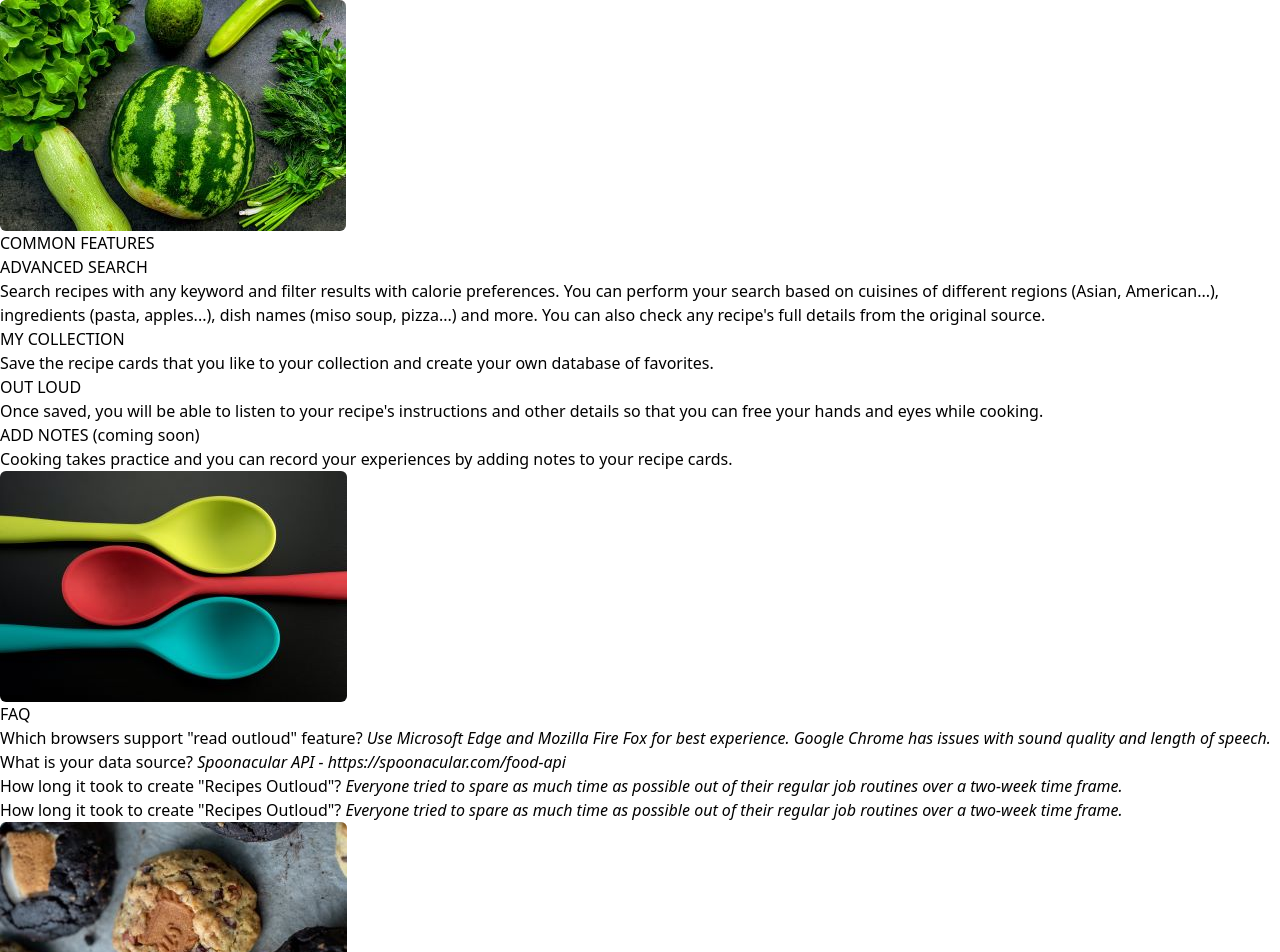
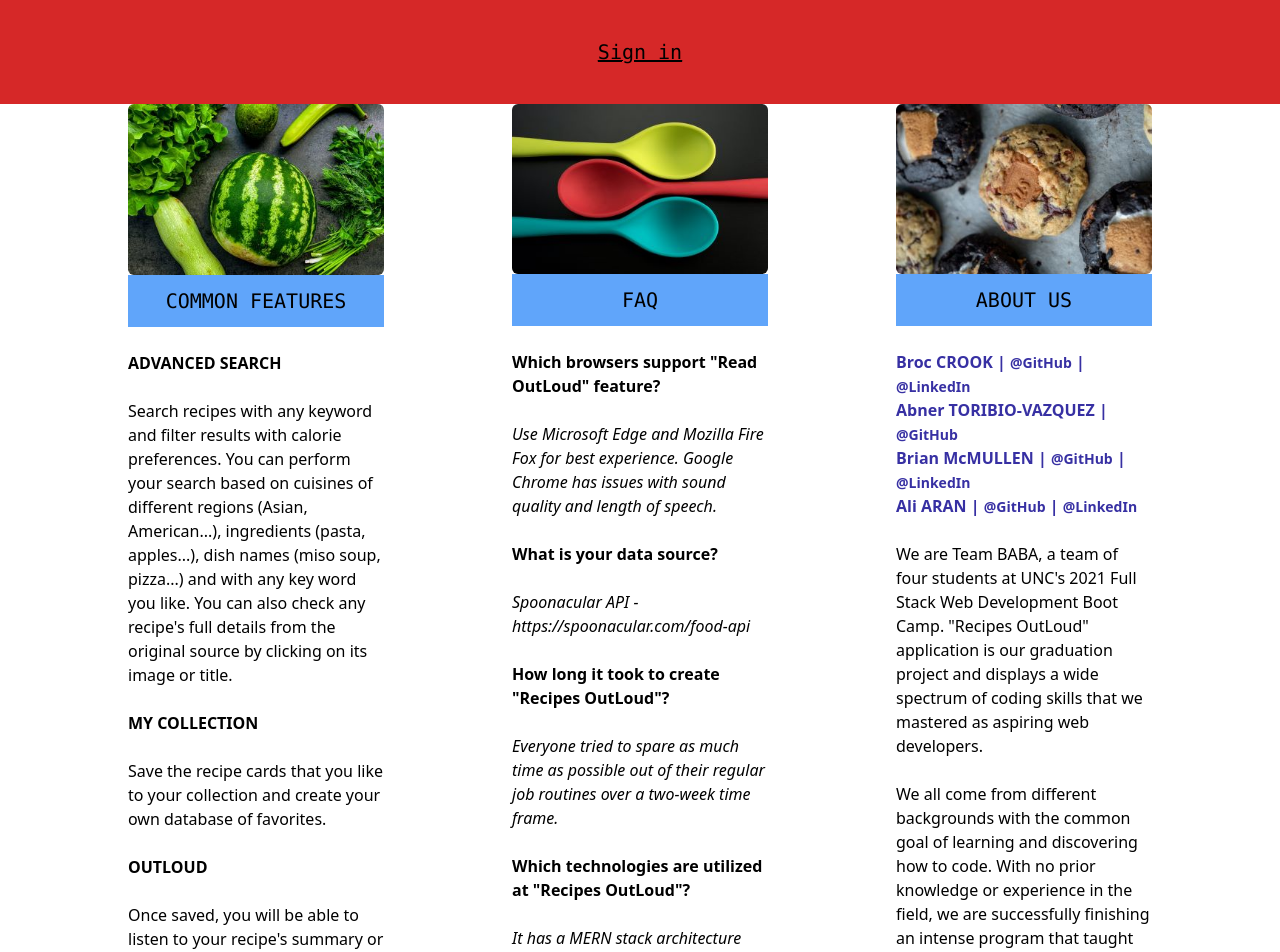
Before and after one commit to AbnerTor/recipes-outloud-two, a React (Create React App) app in the folder client/: page /features in a window 1280 px wide. Shown: the top 952 px of the page. Built offline with nearby package versions, Linux system fonts and the light colour scheme; a web font is replaced by a local one.

Commit message:
styled MyFeatures.js

```diff
--- a/client/src/components/HeaderHome.js
+++ b/client/src/components/HeaderHome.js
@@ -49,11 +49,11 @@ const HeaderHome = () => {
                             <GiCookingPot />
                         </div>
                     </IconContext.Provider>
-                    <h1 className='pl-4 pt-5 text-offWhite font-landing text-6xl '>RECIPES OUTLOUD</h1>
+                    <h1 className='pl-4 pt-5 text-offWhite font-landing text-6xl '>RECIPES OUT LOUD</h1>
                 </Link>
 
                 <p className="pl-14 text-lg text-offWhite font-mono">Expand Your Joy of Cooking!</p>
-
+                <p className="pl-14 text-lg text-offWhite font-mono">Recipes Out Loud is an interactive platform where you can create your own collection of recipes and listen to them</p>
             </div>
 
             <div className="flex flex-row">
--- a/client/src/pages/HomeFeatures.js
+++ b/client/src/pages/HomeFeatures.js
@@ -1,4 +1,6 @@
 import React from 'react'
+import Navbar from '../components/Navbar';
+
 import features from '../images/features-small.jpg';
 import faq from '../images/faq-small.jpg';
 import aboutus from '../images/aboutus-small.jpg';
@@ -6,89 +8,100 @@ import aboutus from '../images/aboutus-small.jpg';
 function HomeFeatures() {
   return (
     <div>
-
-      <div>
+      <div className="flex-row justify-center">
+        <Navbar />
+      </div>
+      <div className="flex justify-evenly">
+        <div className="flex-column w-1/5">
           <div>
             <img className="rounded-md h-54" src={features} alt="a table full of meals" />
           </div>
-        <h2>COMMON FEATURES</h2>
-        <div>
+          <h2 className="py-3 bg-blue-400 text-xl flex justify-center font-mono">COMMON FEATURES</h2>
+          <div className="mt-6 mb-20">
             <ul>
               <li>
-              ADVANCED SEARCH
-              <br/>
-              Search recipes with any keyword and filter results with calorie preferences. You can perform your search based on cuisines of different regions (Asian, American...), ingredients (pasta, apples...), dish names (miso soup, pizza...) and more. You can also check any recipe's full details from the original source.
+                <h3 className="text-l font-semibold">ADVANCED SEARCH</h3>
+                <br />
+                Search recipes with any keyword and filter results with calorie preferences. You can perform your search based on cuisines of different regions (Asian, American...), ingredients (pasta, apples...), dish names (miso soup, pizza...) and with any key word you like. You can also check any recipe's full details from the original source by clicking on its image or title.
               </li>
+              <br />
               <li>
-              MY COLLECTION
-              <br/>
+                <h3 className="text-l font-semibold">MY COLLECTION</h3>
+                <br />
                 Save the recipe cards that you like to your collection and create your own database of favorites.
               </li>
+              <br />
               <li>
-              OUT LOUD
-              <br/>
-              Once saved, you will be able to listen to your recipe's instructions and other details so that you can free your hands and eyes while cooking.
+                <h3 className="text-l font-semibold">OUTLOUD</h3>
+                <br />
+                Once saved, you will be able to listen to your recipe's summary or instructions or ingredients so that you can free your hands and eyes while cooking.
               </li>
+              <br />
               <li>
-              ADD NOTES (coming soon)
-              <br/>
+                <h3 ><span className="text-l font-semibold">ADD NOTES </span><span>(coming soon)</span></h3>
+                <br />
                 Cooking takes practice and you can record your experiences by adding notes to your recipe cards.
               </li>
             </ul>
           </div>
         </div>
 
-      <div>
+        <div className="flex-column w-1/5">
           <div>
             <img className="rounded-md h-54" src={faq} alt="a table full of meals" />
           </div>
-        <h2>FAQ</h2>
+          <h2 className="py-3 bg-blue-400 text-xl flex justify-center font-mono">FAQ</h2>
 
-        <div>
+          <div >
             <ul>
-            <li>
-              Which browsers support "read outloud" feature? <span className="italic">Use Microsoft Edge and Mozilla Fire Fox for best experience. Google Chrome has issues with sound quality and length of speech.</span>
+              <li className="mt-6">
+                <span className="font-semibold">Which browsers support "Read OutLoud" feature?</span><br /><br /><span className="italic">Use Microsoft Edge and Mozilla Fire Fox for best experience. Google Chrome has issues with sound quality and length of speech.</span>
               </li>
-            <li>
-              What is your data source? <span className="italic">Spoonacular API - https://spoonacular.com/food-api</span>
+              <li className="mt-6">
+                <span className="font-semibold">What is your data source?</span><br /><br /><span className="italic">Spoonacular API - https://spoonacular.com/food-api</span>
               </li>
-            <li>
-              How long it took to create "Recipes Outloud"? <span className="italic">Everyone tried to spare as much time as possible out of their regular job routines over a two-week time frame.</span>
+              <li className="mt-6">
+                <span className="font-semibold">How long it took to create "Recipes OutLoud"?</span><br /><br /><span className="italic">Everyone tried to spare as much time as possible out of their regular job routines over a two-week time frame.</span>
               </li>
-            <li>
-              How long it took to create "Recipes Outloud"? <span className="italic">Everyone tried to spare as much time as possible out of their regular job routines over a two-week time frame.</span>
+              <li className="mt-6">
+                <span className="font-semibold">Which technologies are utilized at "Recipes OutLoud"?</span><br /><br /><span className="italic">It has a MERN stack architecture with Tailwindcss. Text to speech functionality is run by react-speech component.</span>
               </li>
             </ul>
           </div>
         </div>
 
-      <div>
+        <div className="flex-column w-1/5">
           <div>
             <img className="rounded-md h-54" src={aboutus} alt="a table full of meals" />
           </div>
-        <h2>ABOUT US</h2>
-        <p>
-          We are Team BABA, a team of four students at UNC's 2021 Full Stack Web Development Boot Camp. "Recipes Out Loud" application is our graduation project and displays a wide spectrum of coding skills that we mastered as aspiring web developers.
-          <br/>
-          We all come from different backgrounds with the common goal of learning and discovering how to code. With no prior knowledge or experience in the field, we are successfully finishing an intense program that taught us the newest technologies. "Recipes Out Loud" is not only a manifestation of such knowledge but also our ability to work as a team, at both front end and back end tasks.
-          <br/>
-          We are very proud to create "Recipes Out Loud" and hope you enjoy it too.
-        </p>
-        <div>
-          <ul>
+          <h2 className="py-3 bg-blue-400 text-xl flex justify-center font-mono">ABOUT US</h2>
+          <div className="mt-6">
+            <ul className="text-indigo-800 list-none font-semibold">
               <li>
-              Broc Crook | <a href="https://github.com/bac5806" target="blank">@GitHub</a>
+                Broc CROOK | <a href="https://github.com/bac5806" target="blank" className="text-sm md:no-underline md:hover:underline md:hover:text-green-600">@GitHub</a> | <a href="https://www.linkedin.com/in/broc-crook-02248943/" target="blank" className="text-sm md:no-underline md:hover:underline md:hover:text-green-600">@LinkedIn</a>
               </li>
               <li>
-              Abner Toribio-Vazquez | <a href="https://github.com/AbnerTor" target="blank">@GitHub</a>
+                Abner TORIBIO-VAZQUEZ | <a href="https://github.com/AbnerTor" target="blank" className="text-sm md:no-underline md:hover:underline md:hover:text-green-600">@GitHub</a>
               </li>
               <li>
-              Brian McMullen | <a href="https://github.com/MrBmmc" target="blank">@GitHub</a>
+                Brian McMULLEN | <a href="https://github.com/MrBmmc" target="blank" className="text-sm md:no-underline md:hover:underline md:hover:text-green-600">@GitHub</a> | <a href="https://www.linkedin.com/in/brian-mcmullen-b9063720b/" target="blank" className="text-sm md:no-underline md:hover:underline md:hover:text-green-600">@LinkedIn</a>
               </li>
               <li>
-              Ali Aran | <a href="https://github.com/AranATA" target="blank">@GitHub</a>
+                Ali ARAN | <a href="https://github.com/AranATA" target="blank" className="text-sm md:no-underline md:hover:underline md:hover:text-green-600">@GitHub</a> | <a href="https://www.linkedin.com/in/ghibli/" target="blank" className="text-sm md:no-underline md:hover:underline md:hover:text-green-600">@LinkedIn</a>
               </li>
             </ul>
+          </div>
+          <p className="mt-6">
+            We are Team BABA, a team of four students at UNC's 2021 Full Stack Web Development Boot Camp. "Recipes OutLoud" application is our graduation project and displays a wide spectrum of coding skills that we mastered as aspiring web developers.
+            <br />
+            <br />
+            We all come from different backgrounds with the common goal of learning and discovering how to code. With no prior knowledge or experience in the field, we are successfully finishing an intense program that taught us the newest technologies. "Recipes OutLoud" is not only a manifestation of such knowledge but also our ability to work as a team, at both front end and back end tasks.
+            <br />
+            <br />
+            We are very proud to create "Recipes OutLoud" and hope you enjoy it too.
+          </p>
+          <br />
+          <br />
         </div>
       </div>
     </div>
--- a/client/src/pages/MyCollection.js
+++ b/client/src/pages/MyCollection.js
@@ -37,7 +37,7 @@ const MyCollection = () => {
     return (
       <div>
         <h4 className="bg-yellow-400 text-xl flex justify-center py-5 font-mono">
-          You need to be logged in to see this. Please use the navigation links above to sign up or sign in!
+          Missing information, please try again with the links below to sign up or sign in!
         </h4>
         <Navbar />
       </div>
```
Lines whose indentation alone changed are shown as unchanged.
